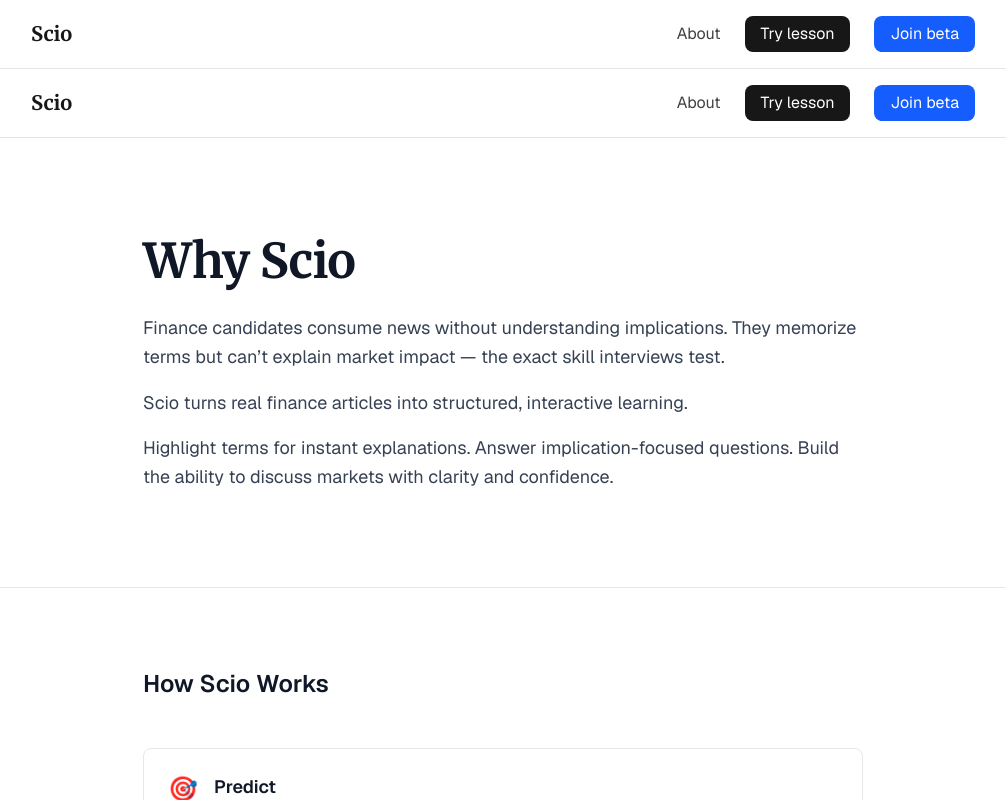
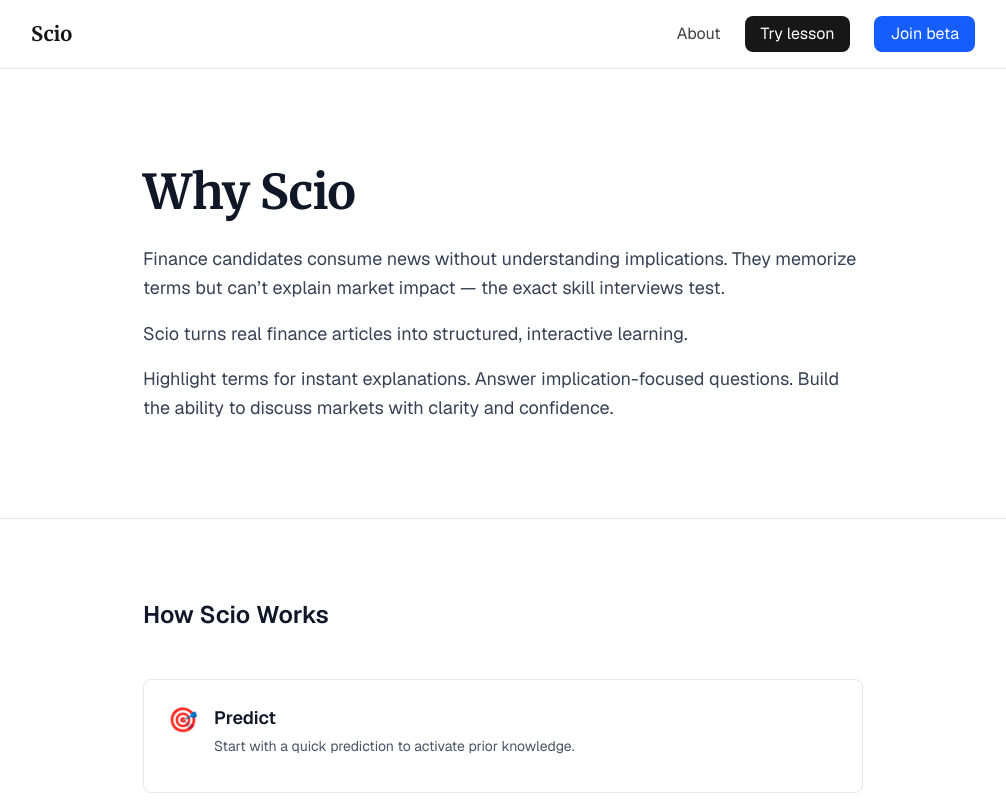
Before and after one commit to shreyasveturi/finquest, a Next.js app: page /about in a window 1280 px wide. Shown: the top 800 px of the page, without its empty margins (137-1143 px from the left). Built offline with nearby package versions, Linux system fonts and the light colour scheme.

Commit message:
Fix nav duplication and point About link to /about

```diff
--- a/app/about/page.tsx
+++ b/app/about/page.tsx
@@ -1,13 +1,11 @@
 'use client';
 
-import NavBar from '../../components/NavBar';
 import Button from '../../components/Button';
 import { GOOGLE_FORM } from '../../content/rachelReevesBudget';
 
 export default function About() {
   return (
     <>
-      <NavBar />
       <div className="w-full bg-white min-h-screen">
         {/* Hero Section */}
         <section className="w-full py-16 md:py-24 border-b border-gray-200">
--- a/components/NavBar.tsx
+++ b/components/NavBar.tsx
@@ -11,7 +11,7 @@
 
         <div className="flex items-center gap-4 md:gap-6 flex-wrap">
           <Link
-            href="/#about"
+            href="/about"
             className="text-sm md:text-base text-neutral-700 hover:text-neutral-900 transition-all duration-150 ease-out hover:underline underline-offset-4"
           >
             About
```
